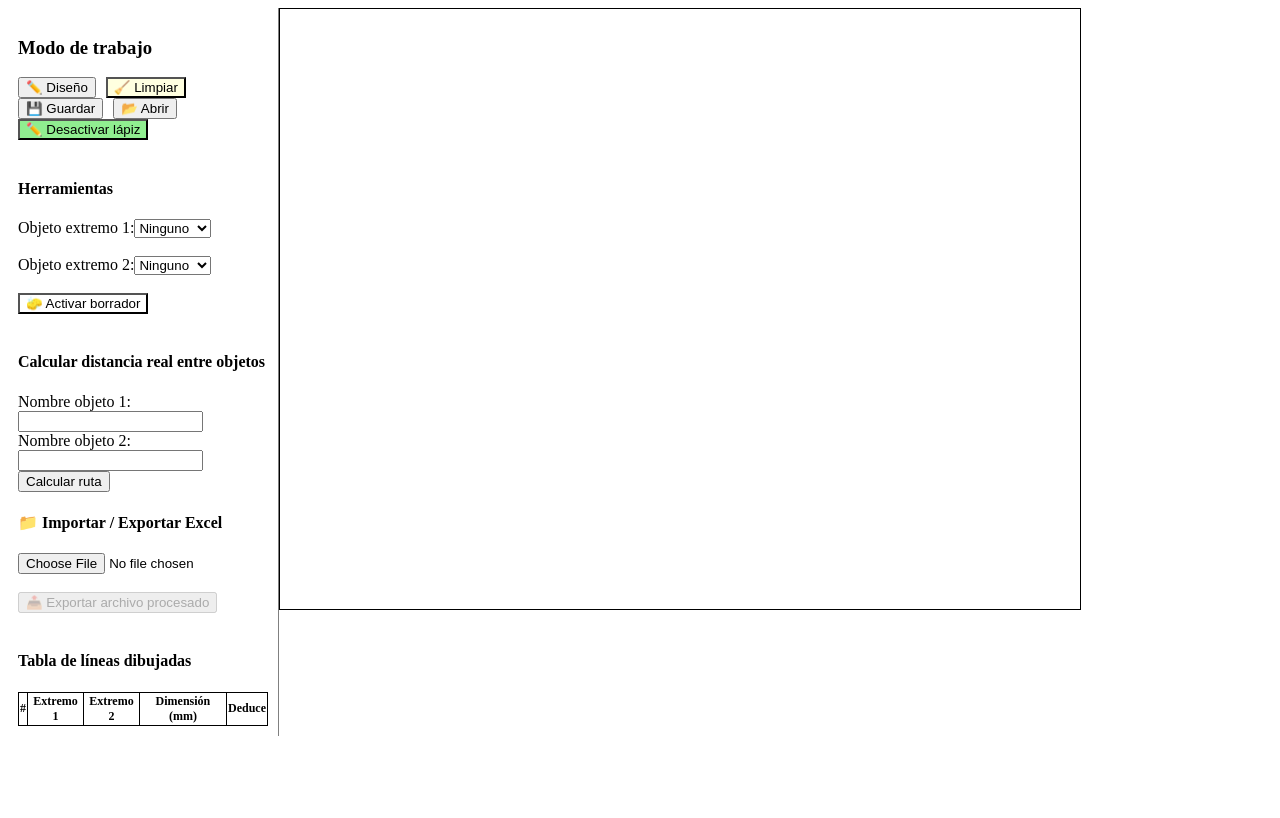
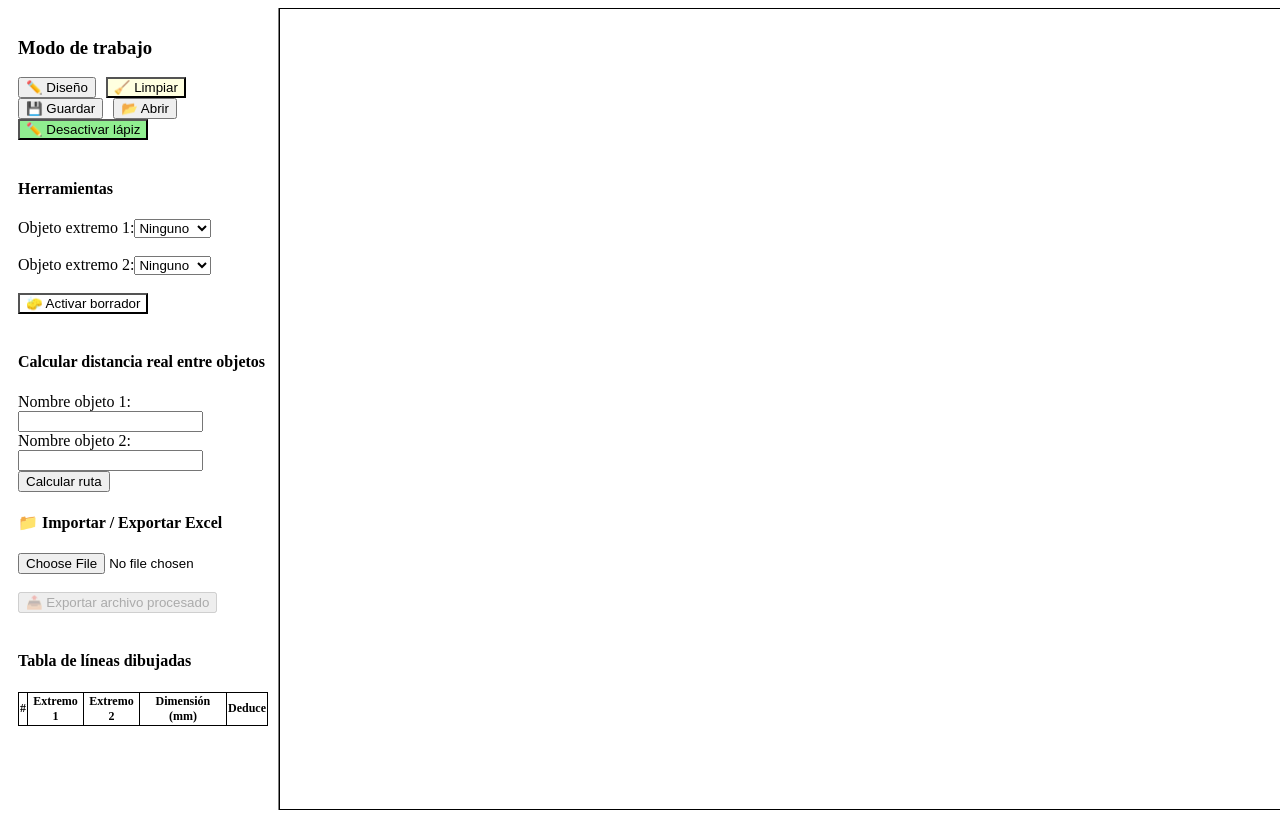
Before and after one commit to somerwest01/Dim_checktofrom, a React (Create React App) app: page / in a window 1280 px wide. Built offline with nearby package versions, Linux system fonts and the light colour scheme.

Commit message:
Update App.js

```diff
--- a/src/App.js
+++ b/src/App.js
@@ -567,8 +567,8 @@ setArchivoProcesado(true);
 
       <div style={{ position: 'relative' }}>
         <Stage
-          width={800}
-          height={600}
+          width={1000}
+          height={800}
           onClick={handleStageClick}
           onMouseMove={handleMouseMove}
           style={{ border: '1px solid black' }}
```
